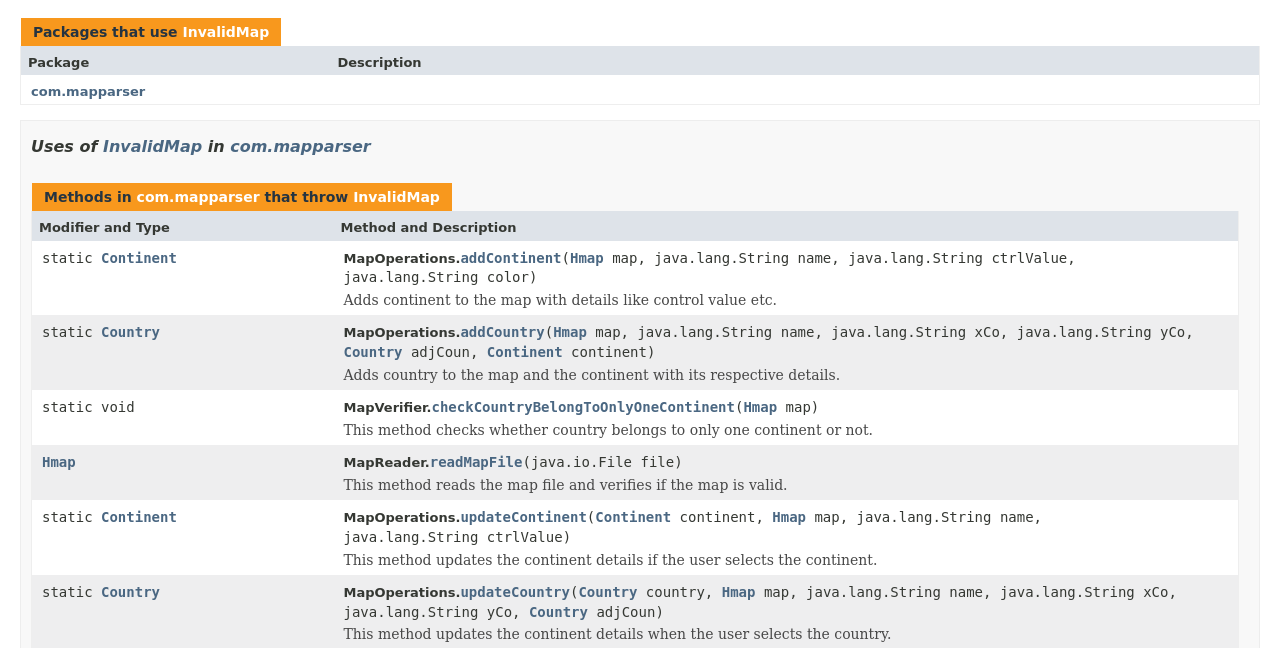
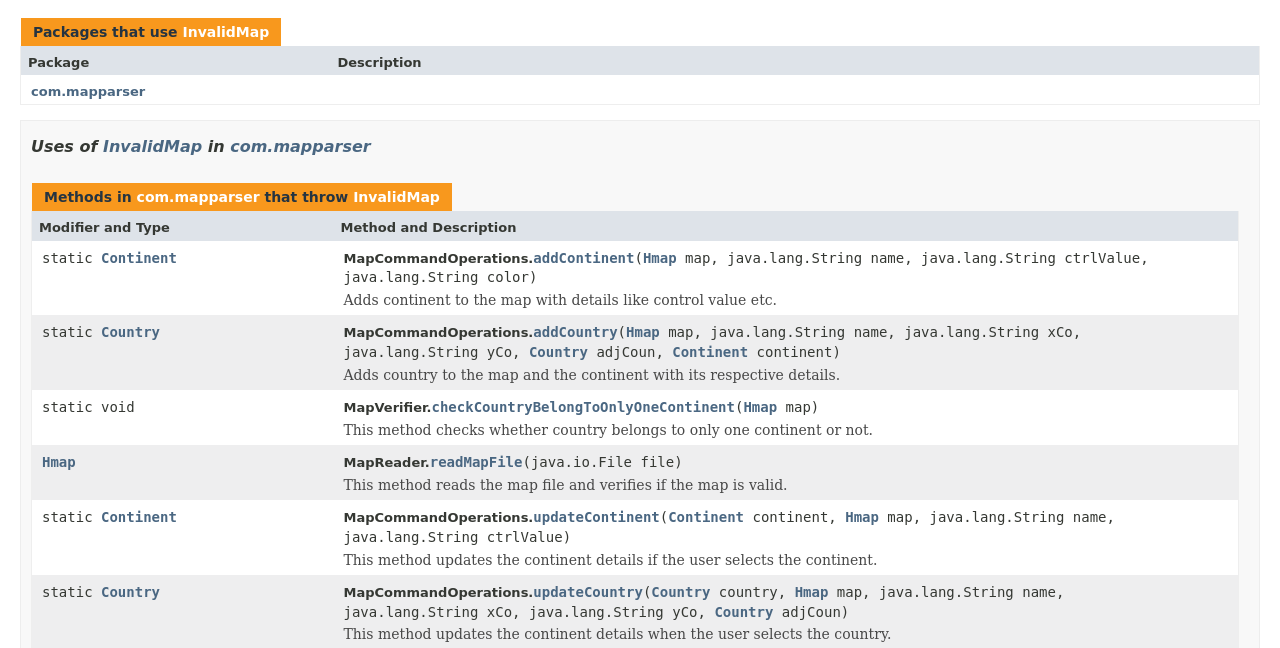
Before and after one commit to Parth2805/RISK_Game, a plain HTML site: page doc/com/exception/class-use/InvalidMap.html in a window 1280 px wide. Shown: the part 152-800 px from the top of the page. Drawn offline with Linux system fonts and the light colour scheme; a web font is replaced by a local one.

Commit message:
addedExceptionDoc

```diff
--- a/doc/com/exception/class-use/InvalidMap.html
+++ b/doc/com/exception/class-use/InvalidMap.html
@@ -2,9 +2,9 @@
 <!-- NewPage -->
 <html lang="en">
 <head>
-<!-- Generated by javadoc (1.8.0_151) on Tue Oct 08 16:19:14 EDT 2019 -->
+<!-- Generated by javadoc (1.8.0_131) on Sat Oct 12 18:38:25 EDT 2019 -->
 <title>Uses of Class com.exception.InvalidMap</title>
-<meta name="date" content="2019-10-08">
+<meta name="date" content="2019-10-12">
 <link rel="stylesheet" type="text/css" href="../../../stylesheet.css" title="Style">
 <script type="text/javascript" src="../../../script.js"></script>
 </head>
@@ -104,7 +104,7 @@
 <tbody>
 <tr class="altColor">
 <td class="colFirst"><code>static <a href="../../../com/entity/Continent.html" title="class in com.entity">Continent</a></code></td>
-<td class="colLast"><span class="typeNameLabel">MapOperations.</span><code><span class="memberNameLink"><a href="../../../com/mapparser/MapOperations.html#addContinent-com.entity.Hmap-java.lang.String-java.lang.String-java.lang.String-">addContinent</a></span>(<a href="../../../com/entity/Hmap.html" title="class in com.entity">Hmap</a>&nbsp;map,
+<td class="colLast"><span class="typeNameLabel">MapCommandOperations.</span><code><span class="memberNameLink"><a href="../../../com/mapparser/MapCommandOperations.html#addContinent-com.entity.Hmap-java.lang.String-java.lang.String-java.lang.String-">addContinent</a></span>(<a href="../../../com/entity/Hmap.html" title="class in com.entity">Hmap</a>&nbsp;map,
             java.lang.String&nbsp;name,
             java.lang.String&nbsp;ctrlValue,
             java.lang.String&nbsp;color)</code>
@@ -113,7 +113,7 @@
 </tr>
 <tr class="rowColor">
 <td class="colFirst"><code>static <a href="../../../com/entity/Country.html" title="class in com.entity">Country</a></code></td>
-<td class="colLast"><span class="typeNameLabel">MapOperations.</span><code><span class="memberNameLink"><a href="../../../com/mapparser/MapOperations.html#addCountry-com.entity.Hmap-java.lang.String-java.lang.String-java.lang.String-com.entity.Country-com.entity.Continent-">addCountry</a></span>(<a href="../../../com/entity/Hmap.html" title="class in com.entity">Hmap</a>&nbsp;map,
+<td class="colLast"><span class="typeNameLabel">MapCommandOperations.</span><code><span class="memberNameLink"><a href="../../../com/mapparser/MapCommandOperations.html#addCountry-com.entity.Hmap-java.lang.String-java.lang.String-java.lang.String-com.entity.Country-com.entity.Continent-">addCountry</a></span>(<a href="../../../com/entity/Hmap.html" title="class in com.entity">Hmap</a>&nbsp;map,
           java.lang.String&nbsp;name,
           java.lang.String&nbsp;xCo,
           java.lang.String&nbsp;yCo,
@@ -136,7 +136,7 @@
 </tr>
 <tr class="altColor">
 <td class="colFirst"><code>static <a href="../../../com/entity/Continent.html" title="class in com.entity">Continent</a></code></td>
-<td class="colLast"><span class="typeNameLabel">MapOperations.</span><code><span class="memberNameLink"><a href="../../../com/mapparser/MapOperations.html#updateContinent-com.entity.Continent-com.entity.Hmap-java.lang.String-java.lang.String-">updateContinent</a></span>(<a href="../../../com/entity/Continent.html" title="class in com.entity">Continent</a>&nbsp;continent,
+<td class="colLast"><span class="typeNameLabel">MapCommandOperations.</span><code><span class="memberNameLink"><a href="../../../com/mapparser/MapCommandOperations.html#updateContinent-com.entity.Continent-com.entity.Hmap-java.lang.String-java.lang.String-">updateContinent</a></span>(<a href="../../../com/entity/Continent.html" title="class in com.entity">Continent</a>&nbsp;continent,
                <a href="../../../com/entity/Hmap.html" title="class in com.entity">Hmap</a>&nbsp;map,
                java.lang.String&nbsp;name,
                java.lang.String&nbsp;ctrlValue)</code>
@@ -145,7 +145,7 @@
 </tr>
 <tr class="rowColor">
 <td class="colFirst"><code>static <a href="../../../com/entity/Country.html" title="class in com.entity">Country</a></code></td>
-<td class="colLast"><span class="typeNameLabel">MapOperations.</span><code><span class="memberNameLink"><a href="../../../com/mapparser/MapOperations.html#updateCountry-com.entity.Country-com.entity.Hmap-java.lang.String-java.lang.String-java.lang.String-com.entity.Country-">updateCountry</a></span>(<a href="../../../com/entity/Country.html" title="class in com.entity">Country</a>&nbsp;country,
+<td class="colLast"><span class="typeNameLabel">MapCommandOperations.</span><code><span class="memberNameLink"><a href="../../../com/mapparser/MapCommandOperations.html#updateCountry-com.entity.Country-com.entity.Hmap-java.lang.String-java.lang.String-java.lang.String-com.entity.Country-">updateCountry</a></span>(<a href="../../../com/entity/Country.html" title="class in com.entity">Country</a>&nbsp;country,
              <a href="../../../com/entity/Hmap.html" title="class in com.entity">Hmap</a>&nbsp;map,
              java.lang.String&nbsp;name,
              java.lang.String&nbsp;xCo,
```
Also changed, not shown: doc/com/exception/InvalidMap.html (+2 -2 lines), doc/com/exception/package-frame.html (+2 -2 lines), doc/com/exception/package-summary.html (+2 -2 lines), doc/com/exception/package-tree.html (+2 -2 lines), doc/com/exception/package-use.html (+2 -2 lines).
